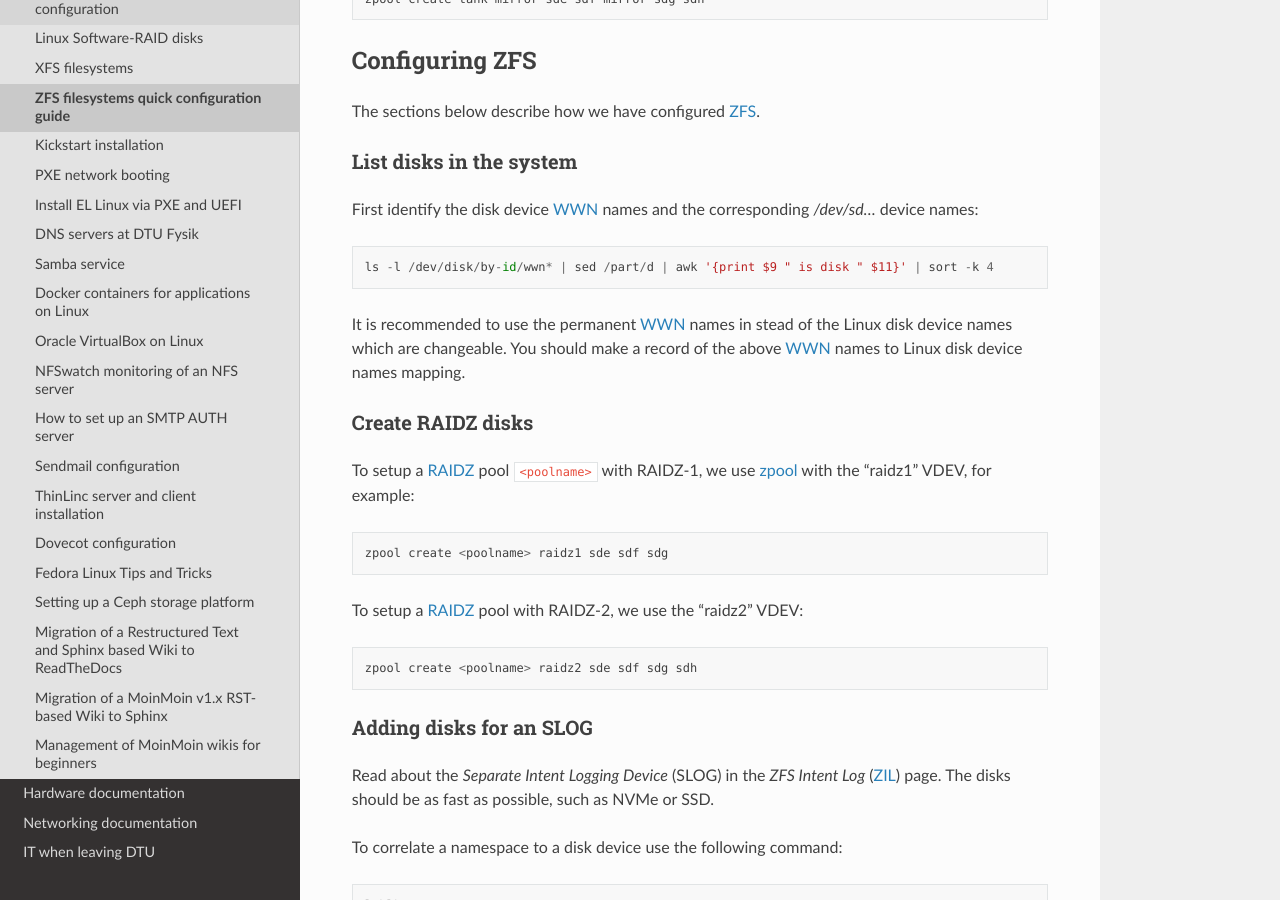
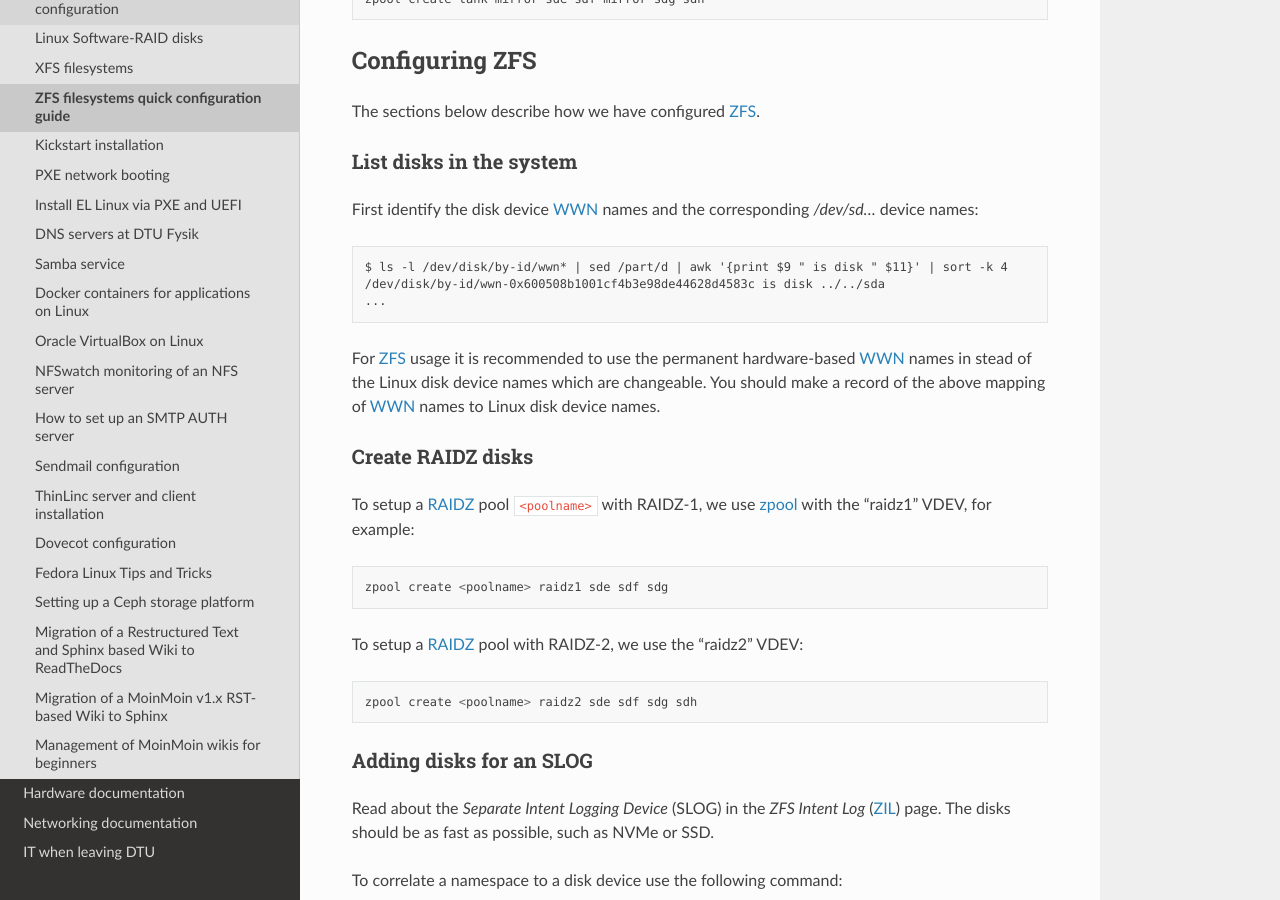
Before and after one commit to OleHolmNielsen/ITwiki, a Sphinx documentation site: the page built from docs/ZFS_filesystems.rst, in a window 1280 px wide and 900 px high, scrolled down 4188 px. Built offline with Sphinx 7.4.7 and the Read the Docs theme 3.1.0, drawn with Linux system fonts in a browser that asks for light colours.

Commit message:
Minor edit

```diff
--- a/docs/ZFS_filesystems.rst
+++ b/docs/ZFS_filesystems.rst
@@ -191,10 +191,12 @@ List disks in the system
 
 First identify the disk device WWN_ names and the corresponding `/dev/sd...` device names::
 
-  ls -l /dev/disk/by-id/wwn* | sed /part/d | awk '{print $9 " is disk " $11}' | sort -k 4
+  $ ls -l /dev/disk/by-id/wwn* | sed /part/d | awk '{print $9 " is disk " $11}' | sort -k 4
+  /dev/disk/by-id/wwn-0x600508b1001cf4b3e98de44628d4583c is disk ../../sda
+  ...
 
-It is recommended to use the permanent WWN_ names in stead of the Linux disk device names which are changeable.
-You should make a record of the above WWN_ names to Linux disk device names mapping.
+For ZFS_ usage it is recommended to use the permanent hardware-based WWN_ names in stead of the Linux disk device names which are changeable.
+You should make a record of the above mapping of WWN_ names to Linux disk device names.
 
 Create RAIDZ disks
 ------------------------
```
